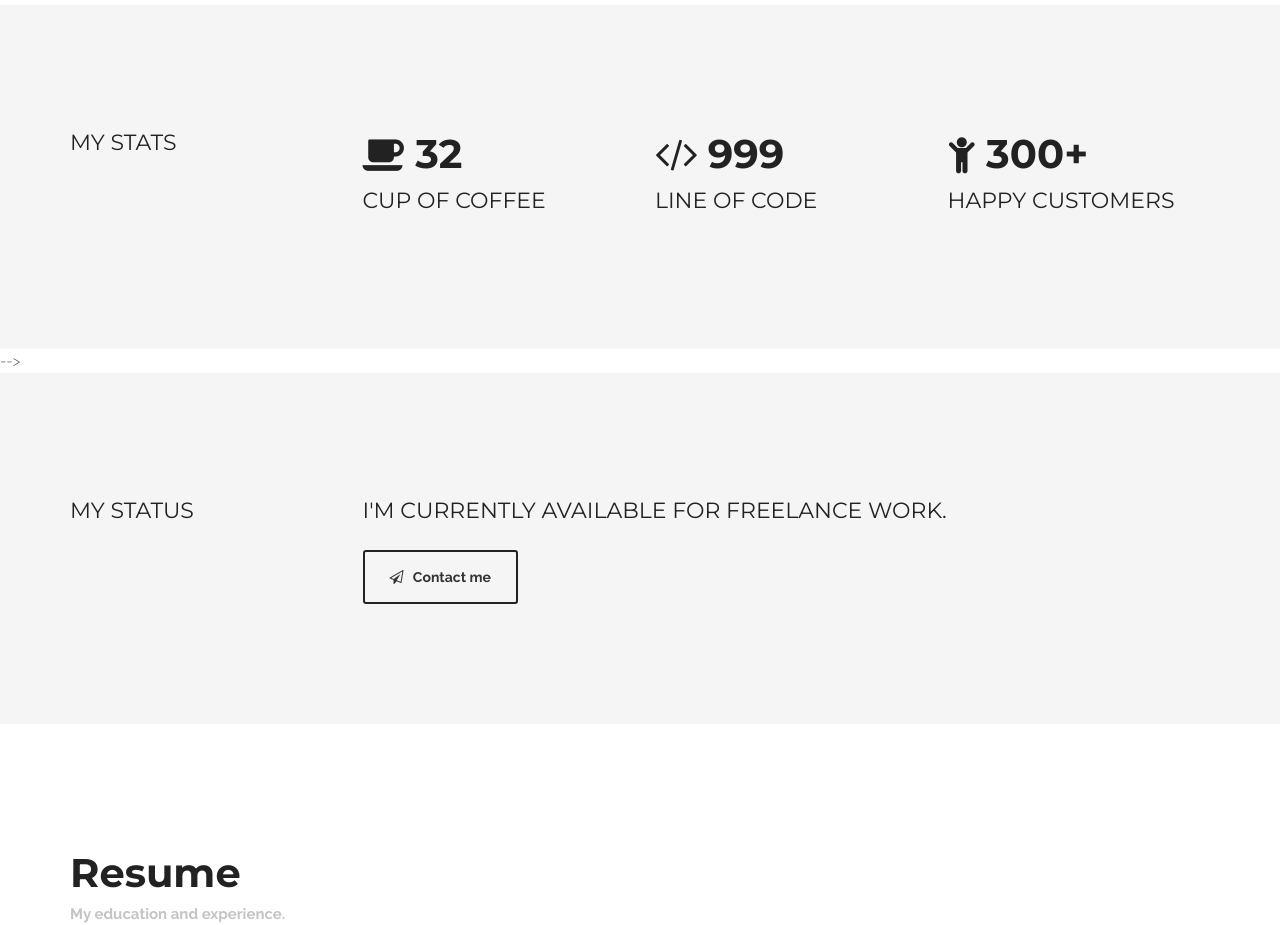
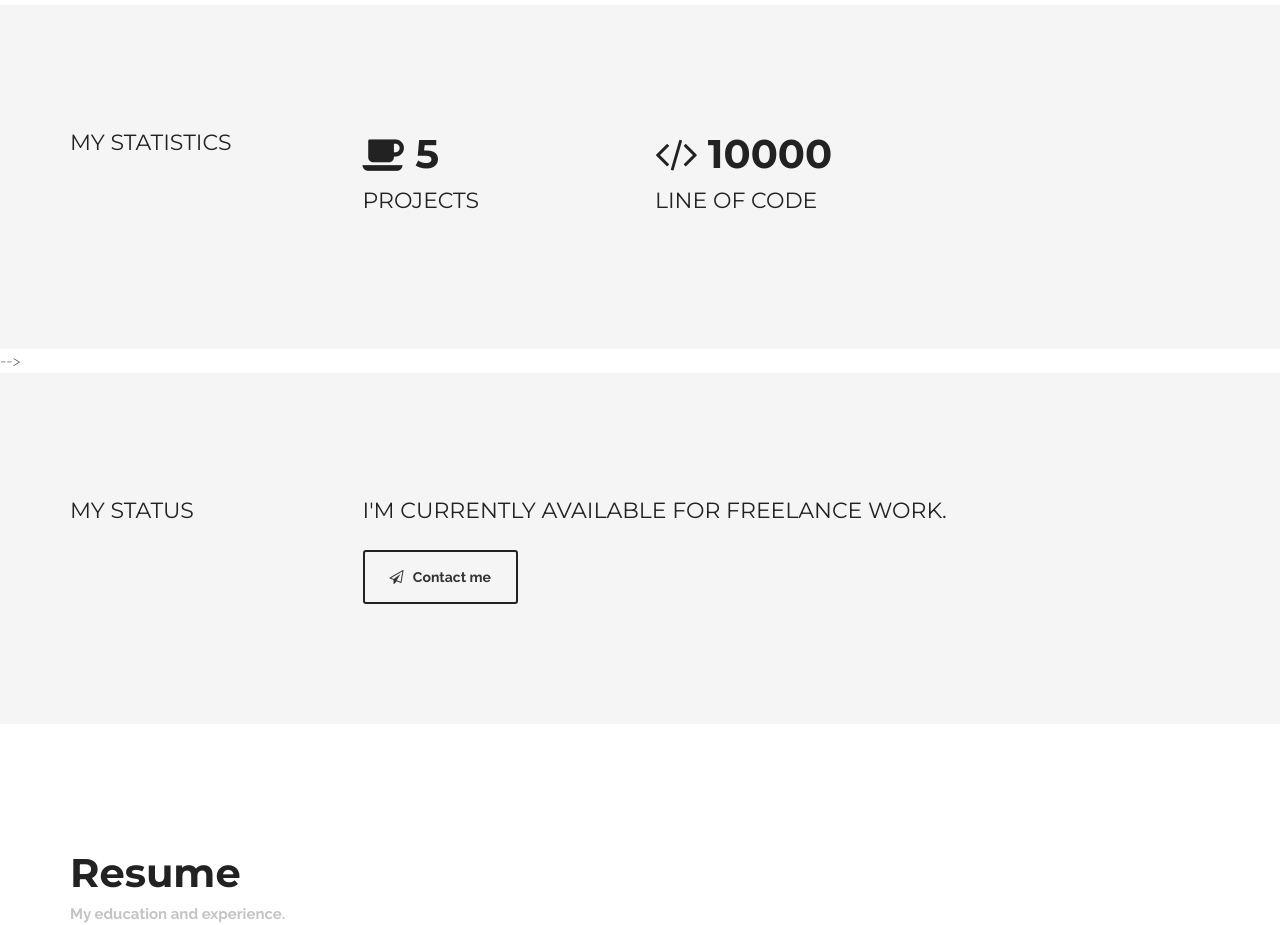
Before and after one commit to danielcy715/danielcy715.github.io, a plain HTML site: page index.html in a window 1280 px wide. Shown: the part 1800-2725 px from the top of the page. Drawn offline with Linux system fonts and the light colour scheme.

Commit message:
change preload

```diff
--- a/index.html
+++ b/index.html
@@ -35,13 +35,15 @@
 
 	<div class="wrapper">
 
-		<!-- Preloader -->
+		<!-- Preloader
 
 		<div id="preloader">
 			<div id="status">
 				<div class="status-mes"><h4>Daniel Cai</h4></div>
 			</div>
 		</div>
+
+		-->
 
 		<!-- Navigation start -->
 
@@ -266,27 +268,27 @@
 				<div class="row">
 
 					<div class="col-md-3 col-sm-12 hidden-xs wow bounceInLeft">
-						<h3>My Stats</h3>
+						<h3>My Statistics</h3>
 					</div>
 
 					<div class="col-md-3 col-sm-4 wow bounceInDown">
 						<div class="stat">
 							<div class="stat-icon">
-								<h2><i class="fa fa-coffee hidden-xs"></i><span class="timer" data-to="32"></span></h2>
+								<h2><i class="fa fa-coffee hidden-xs"></i><span class="timer" data-to="5"></span></h2>
 							</div>
-							<h3>Cup of coffee</h3>
+							<h3>Projects</h3>
 						</div>
 					</div>
 
 					<div class="col-md-3 col-sm-4 wow bounceInUp">
 						<div class="stat">
 							<div class="stat-icon">
-								<h2><i class="fa fa-code hidden-xs"></i><span class="timer" data-to="999"></span></h2>
+								<h2><i class="fa fa-code hidden-xs"></i><span class="timer" data-to="10000"></span></h2>
 							</div>
 							<h3>Line of code</h3>
 						</div>
 					</div>
-
+<!--
 					<div class="col-md-3 col-sm-4 wow bounceInRight">
 						<div class="stat">
 							<div class="stat-icon">
@@ -295,7 +297,7 @@
 							<h3>Happy customers</h3>
 						</div>
 					</div>
-
+-->
 				</div><!-- .row -->
 
 			</div><!-- .container -->
```
